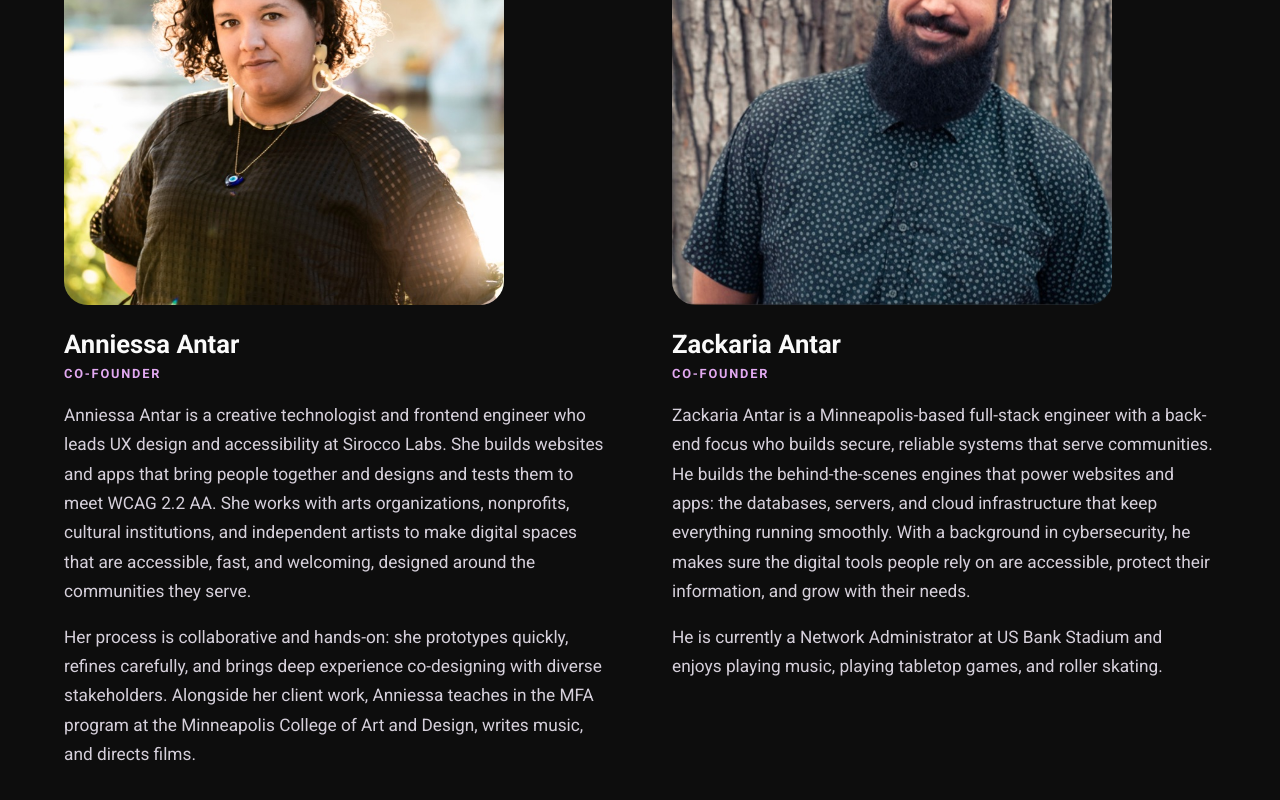
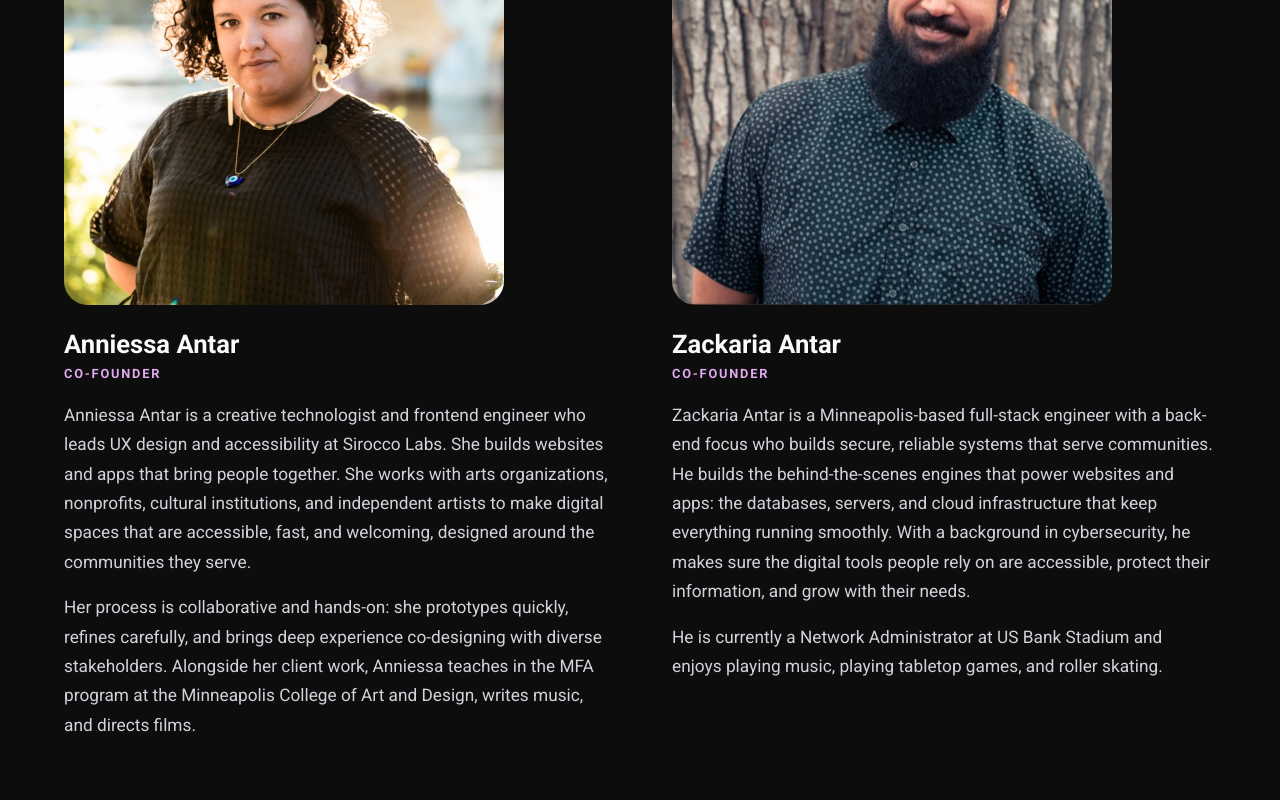
Before and after one commit to Sirocco-Labs/website, a Next.js app: page /team in a window 1280 px wide. Shown: the part 438-1238 px from the top of the page. Built offline with nearby package versions, Linux system fonts and the light colour scheme; no server answers.

Commit message:
bio update

```diff
--- a/pages/team.js
+++ b/pages/team.js
@@ -8,7 +8,7 @@ const team = [
 		role: "Co-founder",
 		photo: "/team/anniessa.jpg",
 		bio: [
-			"Anniessa Antar is a creative technologist and frontend engineer who leads UX design and accessibility at Sirocco Labs. She builds websites and apps that bring people together and designs and tests them to meet WCAG 2.2 AA. She works with arts organizations, nonprofits, cultural institutions, and independent artists to make digital spaces that are accessible, fast, and welcoming, designed around the communities they serve.",
+			"Anniessa Antar is a creative technologist and frontend engineer who leads UX design and accessibility at Sirocco Labs. She builds websites and apps that bring people together. She works with arts organizations, nonprofits, cultural institutions, and independent artists to make digital spaces that are accessible, fast, and welcoming, designed around the communities they serve.",
 			"Her process is collaborative and hands-on: she prototypes quickly, refines carefully, and brings deep experience co-designing with diverse stakeholders. Alongside her client work, Anniessa teaches in the MFA program at the Minneapolis College of Art and Design, writes music, and directs films.",
 		],
 	},
```
